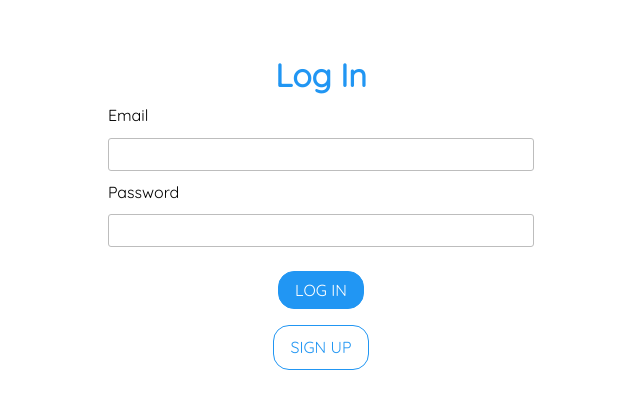
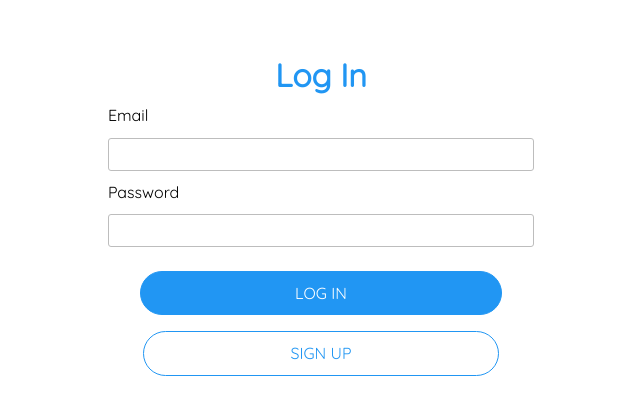
Before and after one commit to chanalisa/stockio, a React app: page / in a window 1280 px wide. Shown: the top 414 px of the page, without its empty margins (319-959 px from the left). Built offline with nearby package versions, Linux system fonts and the light colour scheme; no server answers.

Commit message:
fixed button styling

```diff
--- a/public/css/style.css
+++ b/public/css/style.css
@@ -29,11 +29,11 @@ body {
     display: inline-block;
     padding: 0.5rem 1rem;
     align-self: center;
-    border-radius: 1rem;
-    -webkit-border-radius: 1rem;
-    -moz-border-radius: 1rem;
-    -ms-border-radius: 1rem;
-    -o-border-radius: 1rem; }
+    border-radius: 4rem;
+    -webkit-border-radius: 4rem;
+    -moz-border-radius: 4rem;
+    -ms-border-radius: 4rem;
+    -o-border-radius: 4rem; }
   .button-wrapper .btn-full {
     font-family: "Quicksand", "Arial", sans-serif;
     font-size: 100%;
@@ -41,16 +41,18 @@ body {
     background-color: #2196f3;
     border: 1px solid #2196f3;
     color: #ffffff;
-    padding: 0.5rem 1rem;
+    padding: 0.7rem 1rem;
     margin: 1rem auto;
-    border-radius: 1rem;
-    -webkit-border-radius: 1rem;
-    -moz-border-radius: 1rem;
-    -ms-border-radius: 1rem;
-    -o-border-radius: 1rem; }
+    width: 85%;
+    border-radius: 4rem;
+    -webkit-border-radius: 4rem;
+    -moz-border-radius: 4rem;
+    -ms-border-radius: 4rem;
+    -o-border-radius: 4rem; }
   .button-wrapper .btn-ghost {
     border: 1px solid #2196f3;
-    color: #2196f3; }
+    color: #2196f3;
+    width: 50%; }
 
 .form {
   width: 60%;
--- a/public/sass/components/_button.scss
+++ b/public/sass/components/_button.scss
@@ -10,11 +10,11 @@
       display: inline-block;
       padding: 0.5rem 1rem;
       align-self: center;
-      border-radius: 1rem;
-      -webkit-border-radius: 1rem;
-      -moz-border-radius: 1rem;
-      -ms-border-radius: 1rem;
-      -o-border-radius: 1rem;
+      border-radius: 4rem;
+      -webkit-border-radius: 4rem;
+      -moz-border-radius: 4rem;
+      -ms-border-radius: 4rem;
+      -o-border-radius: 4rem;
     }
 
     &-full {
@@ -24,18 +24,20 @@
       background-color: $color-primary;
       border: 1px solid $color-primary;
       color: $color-white;
-      padding: 0.5rem 1rem;
+      padding: 0.7rem 1rem;
       margin: 1rem auto;
-      border-radius: 1rem;
-      -webkit-border-radius: 1rem;
-      -moz-border-radius: 1rem;
-      -ms-border-radius: 1rem;
-      -o-border-radius: 1rem;
+      width: 85%;
+      border-radius: 4rem;
+      -webkit-border-radius: 4rem;
+      -moz-border-radius: 4rem;
+      -ms-border-radius: 4rem;
+      -o-border-radius: 4rem;
     }
 
     &-ghost {
       border: 1px solid $color-primary;
       color: $color-primary;
+      width: 50%;
     }
   }
 }
```
